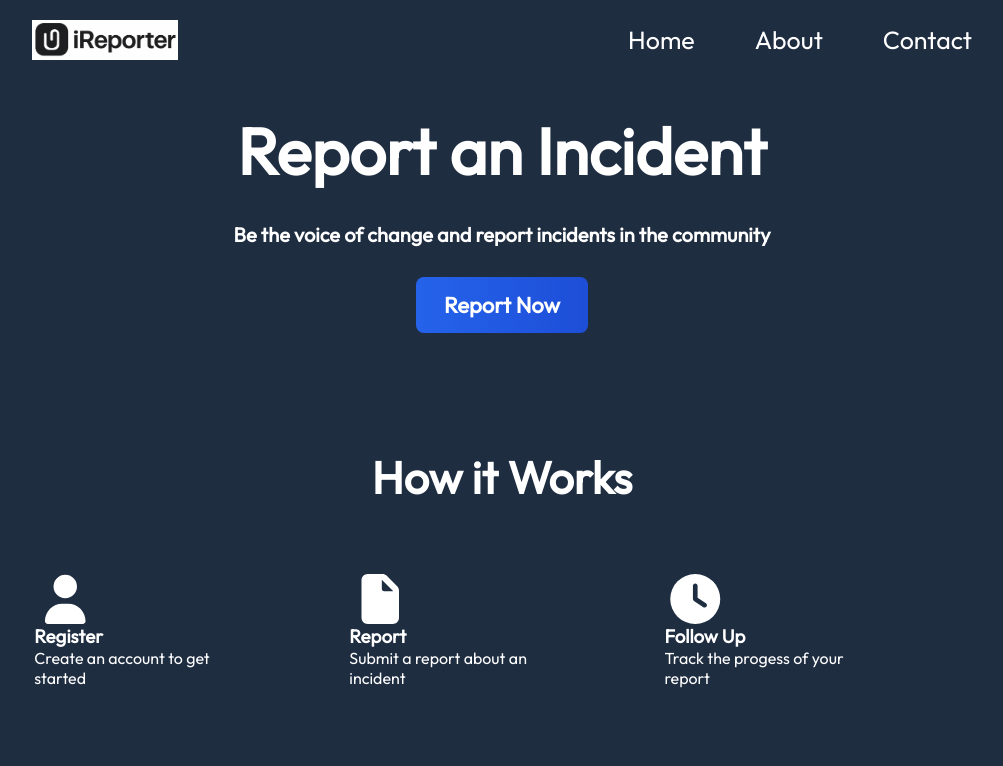
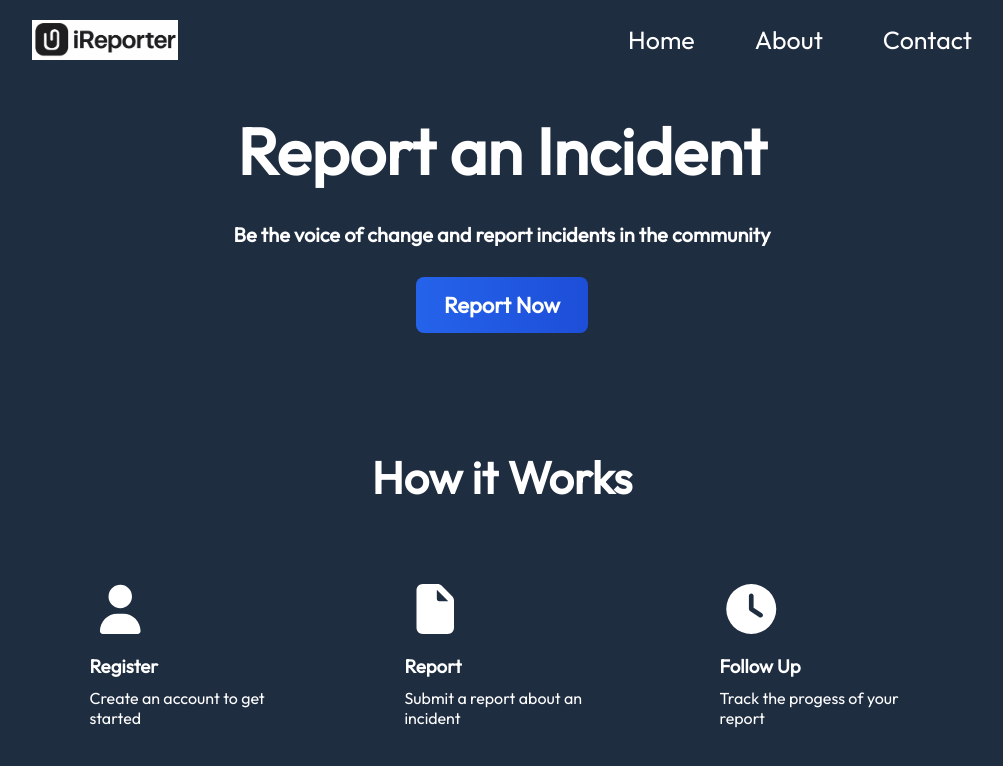
Before and after one commit to KipletingEdwin/iReporter-client, a React (Vite) app: page / in a window 1280 px wide. Shown: the top 766 px of the page, without its empty margins (138-1141 px from the left). Built offline with nearby package versions, Linux system fonts and the light colour scheme.

Commit message:
add hero section

```diff
--- a/src/Components/Hero/Hero.css
+++ b/src/Components/Hero/Hero.css
@@ -56,6 +56,8 @@
 .works-details{
     display: flex;
     gap: 5rem;
+    align-items: center;
+    justify-content: center;
 }
 
 .works-sections{
@@ -63,7 +65,12 @@
     padding: 20px;
     width: 20%;
 }
+.works-sections h3{
+    padding: 10px 0px;
+    font-weight: 700;
+}
 
 .faUser,.faClock, .faFile{
     font-size: 50px;
+    padding: 10px 0px;
 }
```
